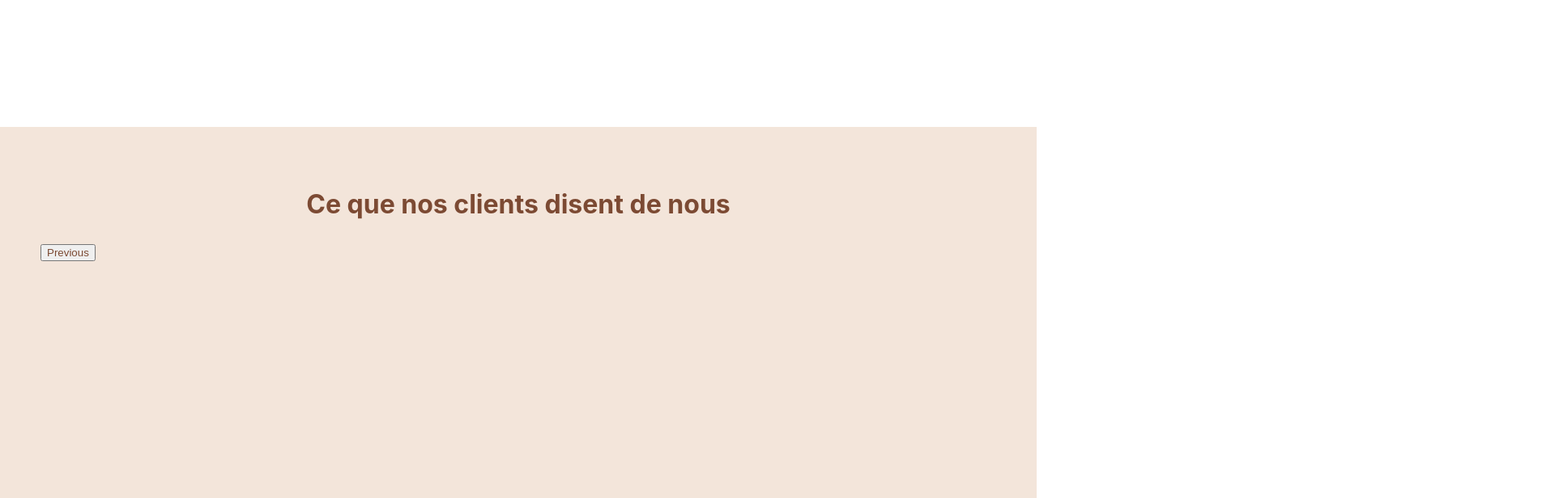
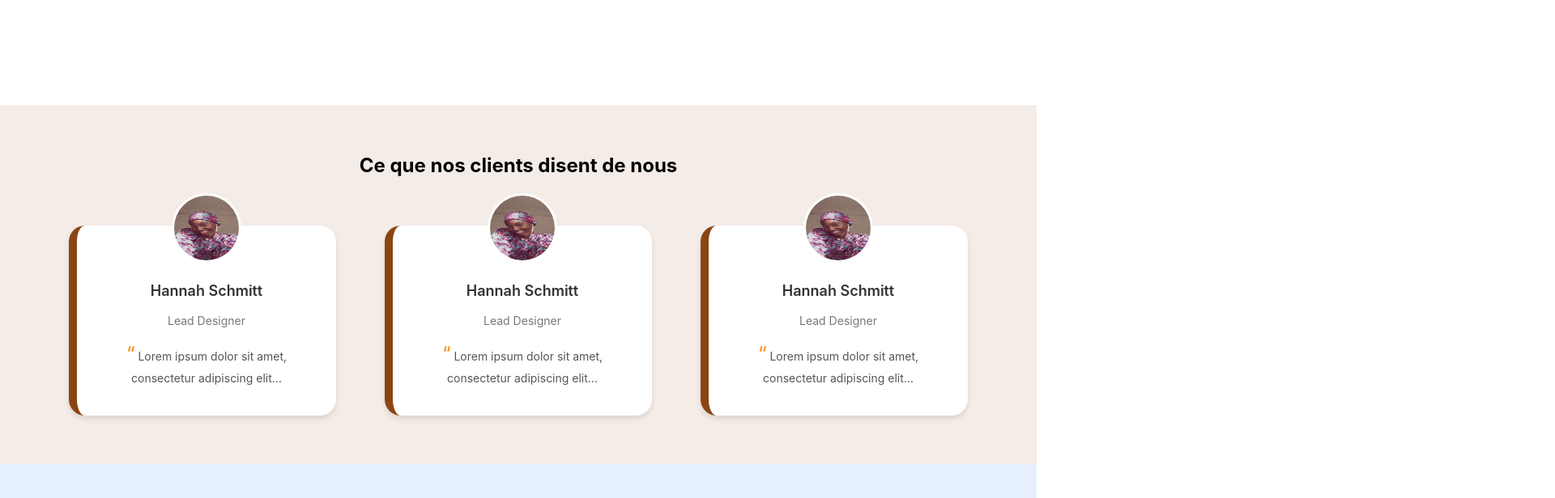
Before and after one commit to Oumyf/ReservationHotelFront, a React (Create React App) app in the folder reservationhotelfrontend/: page / in a window 1280 px wide. Shown: the part 2340-2956 px from the top of the page at 81% size, 1920 px wide, since content can reach past the window. Built offline with nearby package versions, Linux system fonts and the light colour scheme; no server answers.

Commit message:
témoignages page d'accueil

```diff
--- a/reservationhotelfrontend/src/App.js
+++ b/reservationhotelfrontend/src/App.js
@@ -4,10 +4,11 @@ import Header from './components/Header';
 import ComfortSection from './components/page_accueil/section_confort/ComfortSection';
 import PartnerHotelSection from './components/page_accueil/section_partenaires/PartnerHotelSection';
 import PopularRooms from './components/page_accueil/section_chambres/PopularRooms';
-import TestimonialSection from './components/page_accueil/section_temoignages/TestimonialSection';
+import TestimonialCarousel from './components/page_accueil/section_temoignages/TestimonialCarousel';
 import PricingSection from './components/page_accueil/section_prix/PricingSection';
 import Footer from '../src/components/Footer';
 import HotelList from './components/HotelList';
+
 
 
 
@@ -18,7 +19,7 @@ const App = () => {
          <ComfortSection />
          <PartnerHotelSection />
          <PopularRooms />
-         <TestimonialSection />
+         <TestimonialCarousel />
          <PricingSection />
          <Footer />
          <HotelList />
--- /dev/null
+++ b/reservationhotelfrontend/src/components/page_accueil/section_temoignages/TestimonialCard.css
@@ -0,0 +1,60 @@
+.testimonial-card {
+    position: relative;
+    background-color: #fff;
+    width: 280px;
+    padding: 20px;
+    border-radius: 20px;
+    box-shadow: 0 4px 6px rgba(0, 0, 0, 0.1);
+    margin: 20px;
+    border-left: 10px solid #8b4513;
+    text-align: center;
+    transition: transform 0.3s ease;
+  }
+
+  .profile-container {
+    position: absolute;
+    top: -40px;
+    left: 50%;
+    transform: translateX(-50%);
+  }
+
+  .profile-img {
+    border-radius: 50%;
+    width: 80px;
+    height: 80px;
+    border: 3px solid white;
+  }
+
+  h3 {
+    margin-top: 50px;
+    font-size: 18px;
+    font-weight: 600;
+    color: #333;
+  }
+
+  .position {
+    font-size: 14px;
+    color: #777;
+  }
+
+  .quote-text {
+    font-size: 14px;
+    line-height: 1.6;
+    color: #555;
+  }
+
+  .quote-icon {
+    font-size: 24px;
+    color: #ff8c00;
+  }
+
+  /* .highlight {
+    transform: scale(1.1);
+    background-color: #3e2723;
+    color: white;
+  }
+
+  .highlight .quote-icon {
+    color: #ffe0b2;
+  }
+   */
--- /dev/null
+++ b/reservationhotelfrontend/src/components/page_accueil/section_temoignages/TestimonialCard.js
@@ -0,0 +1,19 @@
+import React from 'react';
+import './TestimonialCard.css';
+
+const TestimonialCard = ({ image, name, position, text, highlight }) => {
+  return (
+    <div className={`testimonial-card ${highlight ? 'highlight' : ''}`}>
+      <div className="profile-container">
+        <img src={image} alt={name} className="profile-img" />
+      </div>
+      <h3>{name}</h3>
+      <p className="position">{position}</p>
+      <p className="quote-text">
+        <span className="quote-icon">“</span> {text}
+      </p>
+    </div>
+  );
+};
+
+export default TestimonialCard;
--- /dev/null
+++ b/reservationhotelfrontend/src/components/page_accueil/section_temoignages/TestimonialCarousel.css
@@ -0,0 +1,17 @@
+.testimonial-carousel {
+    text-align: center;
+    padding: 40px 0;
+    background-color: #f4ece7;
+  }
+
+  .testimonial-carousel h2 {
+    font-size: 24px;
+    margin-bottom: 40px;
+  }
+
+  .carousel-container {
+    display: flex;
+    justify-content: center;
+    gap: 20px;
+    position: relative;
+  }
--- /dev/null
+++ b/reservationhotelfrontend/src/components/page_accueil/section_temoignages/TestimonialCarousel.js
@@ -0,0 +1,49 @@
+import React from 'react';
+import TestimonialCard from './TestimonialCard';
+import './TestimonialCarousel.css';
+import fabi from './fabi.JPG';
+
+
+
+const TestimonialCarousel = () => {
+  const testimonials = [
+    {
+      image: fabi,
+      name: 'Hannah Schmitt',
+      position: 'Lead Designer',
+      text: 'Lorem ipsum dolor sit amet, consectetur adipiscing elit...',
+    },
+    {
+      image: fabi,
+      name: 'Hannah Schmitt',
+      position: 'Lead Designer',
+      text: 'Lorem ipsum dolor sit amet, consectetur adipiscing elit...',
+    },
+    {
+      image: fabi,
+      name: 'Hannah Schmitt',
+      position: 'Lead Designer',
+      text: 'Lorem ipsum dolor sit amet, consectetur adipiscing elit...',
+    },
+  ];
+
+  return (
+    <div className="testimonial-carousel">
+      <h2>Ce que nos clients disent de nous</h2>
+      <div className="carousel-container">
+        {testimonials.map((testimonial, index) => (
+          <TestimonialCard
+            key={index}
+            image={testimonial.image}
+            name={testimonial.name}
+            position={testimonial.position}
+            text={testimonial.text}
+            highlight={index === 1}
+          />
+        ))}
+      </div>
+    </div>
+  );
+};
+
+export default TestimonialCarousel;
--- a/reservationhotelfrontend/src/components/page_accueil/section_temoignages/TestimonialSection.css
+++ b/reservationhotelfrontend/src/components/page_accueil/section_temoignages/TestimonialSection.css
@@ -1,75 +1,109 @@
-.testimonial-section {
-  background-color: #f3e5da;
-  padding: 50px;
+/* Section des témoignages */
+.testimonials {
   text-align: center;
+  padding: 50px 0;
+  background-color: #f5e6e2;
 }
 
-.title {
-  font-size: 2rem;
-  font-weight: bold;
-  color: #7c4a33;
-  margin-bottom: 30px;
-}
-
-.carousel-container {
-  max-width: 1200px;
-  margin: 0 auto;
-}
-
-.testimonial-card {
-  padding: 30px;
-  background-color: #fff;
-  border-radius: 25px;
-  box-shadow: 0 10px 20px rgba(0, 0, 0, 0.1);
-  margin: 0 15px;
-  transform: rotate(-3deg);
-}
-
-.testimonial-content {
-  text-align: center;
-  position: relative;
-}
-
-.avatar-container {
-  position: absolute;
-  top: -50px;
-  left: 50%;
-  transform: translateX(-50%);
-}
-
-.avatar {
-  width: 100px;
-  height: 100px;
-  border-radius: 50%;
-  object-fit: cover;
-  border: 4px solid #fff;
-  box-shadow: 0 4px 8px rgba(0, 0, 0, 0.1);
-}
-
-.name {
-  font-size: 1.5rem;
-  font-weight: bold;
-  margin-top: 80px;
+.testimonials h2 {
+  font-size: 2.5rem;
+  margin-bottom: 40px;
   color: #333;
 }
 
-.role {
-  font-size: 1rem;
-  color: #666;
+/* Slider des témoignages */
+.testimonial-slider {
+  display: flex;
+  gap: 30px;
+  justify-content: center;
+  align-items: center;
+  overflow: hidden;
+  padding: 20px;
 }
 
-.testimony {
-  font-style: italic;
-  color: #555;
-  margin-top: 15px;
-  padding: 10px;
-  line-height: 1.5;
+/* Carte des témoignages */
+/* Carte des témoignages */
+.testimonial-card {
+  position: relative;
+  background-color: #fff;
+  border-radius: 30px;
+  box-shadow: 0px 10px 30px rgba(0, 0, 0, 0.1);
+  padding: 30px;
+  max-width: 300px;
+  min-width: 300px; /* Ajout d'une taille minimale pour uniformiser les cartes */
+  text-align: center;
+  height: 450px; /* Hauteur fixe pour toutes les cartes */
 }
 
-.slick-dots li button:before {
-  color: #7c4a33;
+
+.testimonial-card:before {
+  content: "";
+  position: absolute;
+  bottom: -10px;
+  left: -10px;
+  width: 100%;
+  height: 100%;
+  background-color: #b06835;
+  z-index: -1;
+  border-radius: 30px;
+  transform: rotate(-5deg);
 }
 
-.slick-prev, .slick-next {
-  color: #7c4a33;
+/* Déplacement de l'image en bas de la carte */
+/* Avatar centré en bas de la carte */
+.testimonial-avatar {
+  width: 80px;
+  height: 80px;
+  border-radius: 50%;
+  margin-top: -40px; /* Ajustement du margin pour éviter le chevauchement */
+  position: relative; /* Utilisation de relative pour que l'avatar reste visible dans la carte */
+  border: 4px solid #fff; /* Bordure blanche pour l'effet de propreté */
 }
+
+
+.testimonial-card h3 {
+  font-size: 1.5rem;
+  color: #333;
+  margin-bottom: 5px;
+}
+
+.testimonial-card .position {
+  font-size: 1rem;
+  color: #b06835;
+  margin-bottom: 15px;
+}
+
+/* Citation */
+.testimonial-card .quote {
+  font-size: 1.1rem;
+  color: #666;
+  font-style: italic;
+  margin-top: 20px;
+  padding-bottom: 40px; /* Pour laisser de la place à l'avatar */
+  overflow: hidden;
+  text-overflow: ellipsis;
+  white-space: normal; /* Empêche le texte de s'étirer */
+  height: 120px; /* Limite la hauteur du texte pour uniformiser les cartes */
+}
+
+
+/* Points de navigation */
+.testimonials .dots {
+  margin-top: 60px; /* Ajustement pour plus d'espace avec l'image en bas */
+  display: flex;
+  justify-content: center;
+  gap: 10px;
+}
+
+.testimonials .dot {
+  width: 12px;
+  height: 12px;
+  background-color: #ccc;
+  border-radius: 50%;
+  cursor: pointer;
+  transition: background-color 0.3s ease;
+}
+
+.testimonials .dot.active {
+  background-color: #b06835;
+}
--- a/reservationhotelfrontend/src/components/page_accueil/section_temoignages/TestimonialSection.js
+++ b/reservationhotelfrontend/src/components/page_accueil/section_temoignages/TestimonialSection.js
@@ -1,61 +1,50 @@
 import React from 'react';
-import Slider from 'react-slick';
-import './TestimonialSection.css'; // Importation du fichier CSS personnalisé
+import './TestimonialSection.css';
 import fabi from './fabi.JPG';
 
-const TestimonialSection = () => {
 const testimonials = [
   {
+    avatar: fabi,
     name: 'Hannah Schmitt',
-      role: 'Lead Designer',
-      image: fabi, // Chemin à remplacer par l'image réelle
-      testimony: 'Lorem ipsum dolor sit amet, consectetur adipiscing elit. Cursus nibh mauris, nec turpis orci lectus maecenas. Suspendisse sed magna eget nibh in turpis.',
+    position: 'Lead designer',
+    quote: 'Lorem ipsum dolor sit amet, consectetur adipiscing elit. Cursus nibh mauris, nec turpis orci lectus malesuada. Suspendisse sed magna eget nibh in turpis.'
   },
   {
+    avatar: fabi,
     name: 'Hannah Schmitt',
-      role: 'Lead Designer',
-      image: fabi, // Chemin à remplacer par l'image réelle
-      testimony: 'Lorem ipsum dolor sit amet, consectetur adipiscing elit. Cursus nibh mauris, nec turpis orci lectus maecenas. Suspendisse sed magna eget nibh in turpis.',
+    position: 'Lead designer',
+    quote: 'Lorem ipsum dolor sit amet, consectetur adipiscing elit. Cursus nibh mauris, nec turpis orci lectus malesuada. Suspendisse sed magna eget nibh in turpis.'
   },
   {
+    avatar: fabi,
     name: 'Hannah Schmitt',
-      role: 'Lead Designer',
-      image: fabi, // Chemin à remplacer par l'image réelle
-      testimony: 'Lorem ipsum dolor sit amet, consectetur adipiscing elit. Cursus nibh mauris, nec turpis orci lectus maecenas. Suspendisse sed magna eget nibh in turpis.',
+    position: 'Lead designer',
+    quote: 'Lorem ipsum dolor sit amet, consectetur adipiscing elit. Cursus nibh mauris, nec turpis orci lectus malesuada. Suspendisse sed magna eget nibh in turpis.'
   }
 ];
 
-  const settings = {
-    dots: true,
-    infinite: true,
-    speed: 500,
-    slidesToShow: 1,
-    slidesToScroll: 1,
-    autoplay: true,
-    autoplaySpeed: 3000,
-    arrows: true,
-  };
-
+const TestimonialSection = () => {
   return (
-    <div className="testimonial-section">
-      <h2 className="title">Ce que nos clients disent de nous</h2>
-      <div className="carousel-container">
-        <Slider {...settings}>
+    <section className="testimonials">
+      <h2>Ce que nos clients disent de nous</h2>
+      <div className="testimonial-slider">
         {testimonials.map((testimonial, index) => (
           <div key={index} className="testimonial-card">
             <div className="testimonial-content">
-                <div className="avatar-container">
-                  <img src={testimonial.image} alt={testimonial.name} className="avatar" />
-                </div>
-                <h3 className="name">{testimonial.name}</h3>
-                <p className="role">{testimonial.role}</p>
-                <p className="testimony">"{testimonial.testimony}"</p>
+              <img src={testimonial.avatar} alt={`Avatar of ${testimonial.name}`} className="testimonial-avatar" />
+              <h3>{testimonial.name}</h3>
+              <p className="position">{testimonial.position}</p>
+              <p className="quote">“{testimonial.quote}”</p>
             </div>
           </div>
         ))}
-        </Slider>
       </div>
+      <div className="dots">
+        {testimonials.map((_, index) => (
+          <span key={index} className={`dot ${index === 0 ? 'active' : ''}`}></span>
+        ))}
       </div>
+    </section>
   );
 };
 
```
Lines whose indentation alone changed are shown as unchanged.
